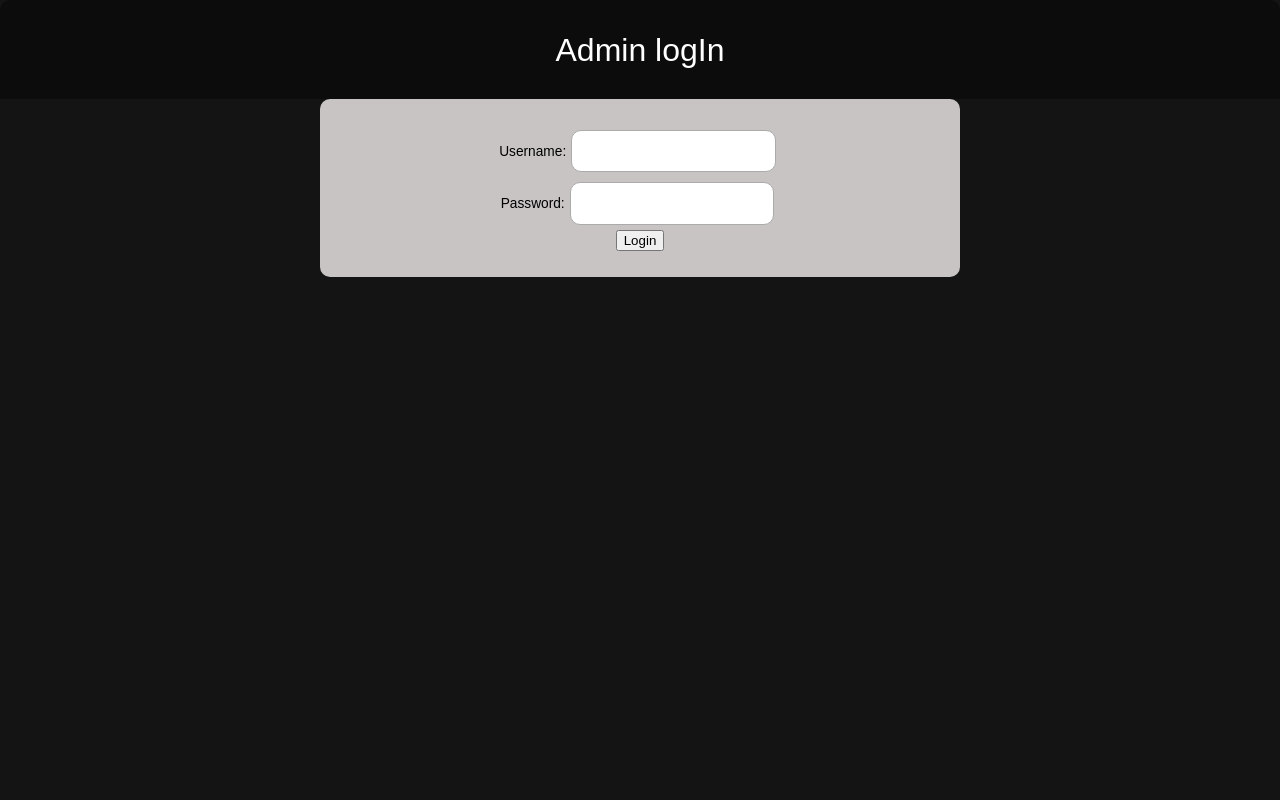
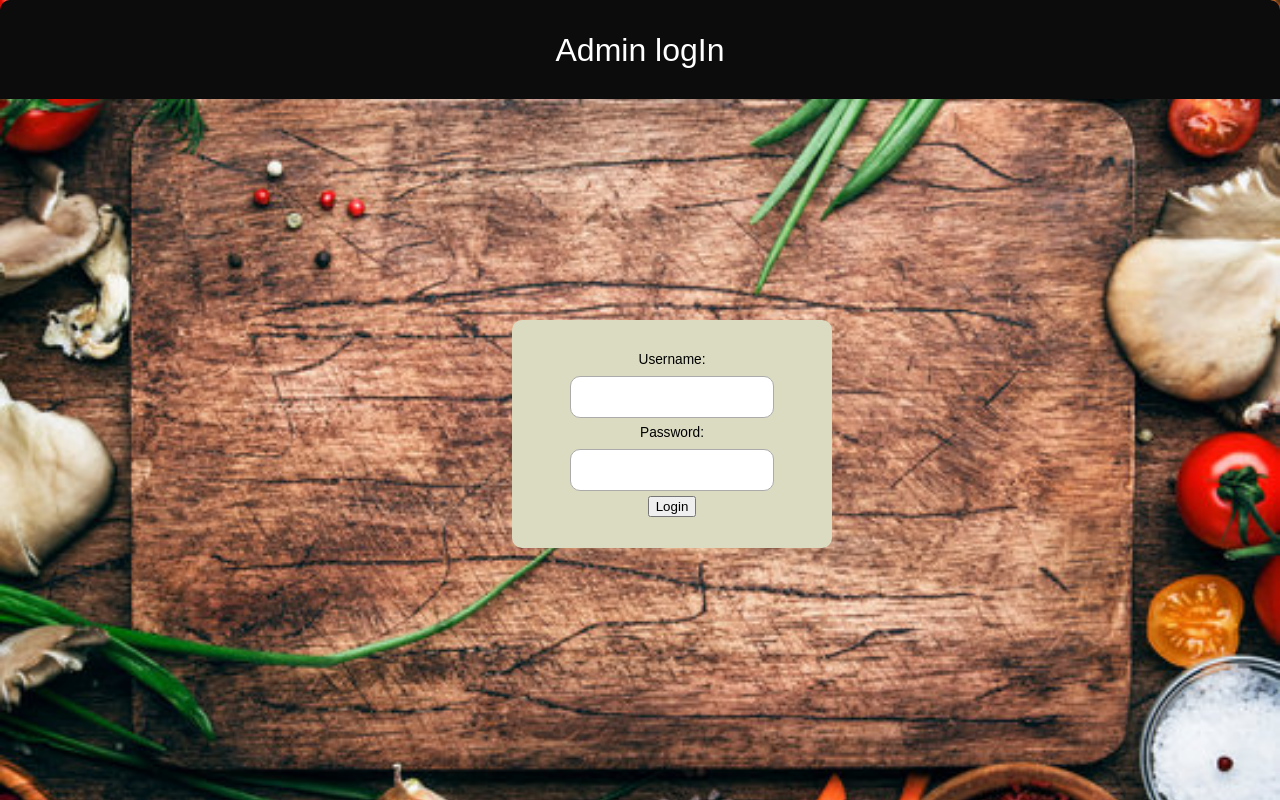
Before and after one commit to SurbiJain/FoodDel-Dashboard, a React (Create React App) app: page /logIn in a window 1280 px wide. Built offline with nearby package versions, Linux system fonts and the light colour scheme.

Commit message:
added bgImage

```diff
--- a/src/index.css
+++ b/src/index.css
@@ -29,6 +29,14 @@ body,
 .content {
   flex: 1 1 auto;
   overflow-y: auto;
+}
+.bg{
+  background-image: url(./scenes/logIn/images/foodBg.jpeg);
+  width: 100vw;
+  height: 100vh;
+  background-size: cover;
+  position: relative;
+
 }
 
 .mainContainer {
--- a/src/scenes/logIn/LogIn.jsx
+++ b/src/scenes/logIn/LogIn.jsx
@@ -1,15 +1,12 @@
-import React, { useState} from "react";
-import { Link} from "react-router-dom";
+import React, { useState } from "react";
+import { Link } from "react-router-dom";
 import { useAuth } from "./useAuth";
-import "./index.css"
-
+import "./index.css";
 
 function Login() {
   const [username, setUsername] = useState("");
   const [password, setPassword] = useState("");
   const { login } = useAuth();
-
-
 
   const handleLogin = async (e) => {
     e.preventDefault();
@@ -21,12 +18,13 @@ function Login() {
     }
   };
 
-
   return (
     <>
-      <div className="mainContent">
+      <div className="mainContent bg">
+
           <div className="title"> Admin logIn</div>
           <div className="register">
+
             <form onSubmit={handleLogin}>
               <div>
                 <label htmlFor="username">Username:</label>
@@ -49,9 +47,8 @@ function Login() {
               <button type="submit">Login</button>
             </form>
           </div>
+
       </div>
-
-
     </>
   );
 }
--- a/src/scenes/logIn/index.css
+++ b/src/scenes/logIn/index.css
@@ -9,14 +9,14 @@
 
 .register {
   text-align: center;
-  display: flex;
-  flex-direction: column;
-  margin: auto;
-  padding: 2vw 1vw;
-  background-color: rgb(201, 196, 196);
+  width: 25%;
+  padding: 30px;
+  background-color: rgb(219, 219, 194);
   border-radius: 10px;
-  width: 50%;
   color: black;
+  position: absolute;
+  top: 40%;
+  left: 40%;
 }
 
 input {
```
Also changed, not shown: src/scenes/logIn/images/foodBg.jpeg (added). Lines whose indentation alone changed are shown as unchanged.
